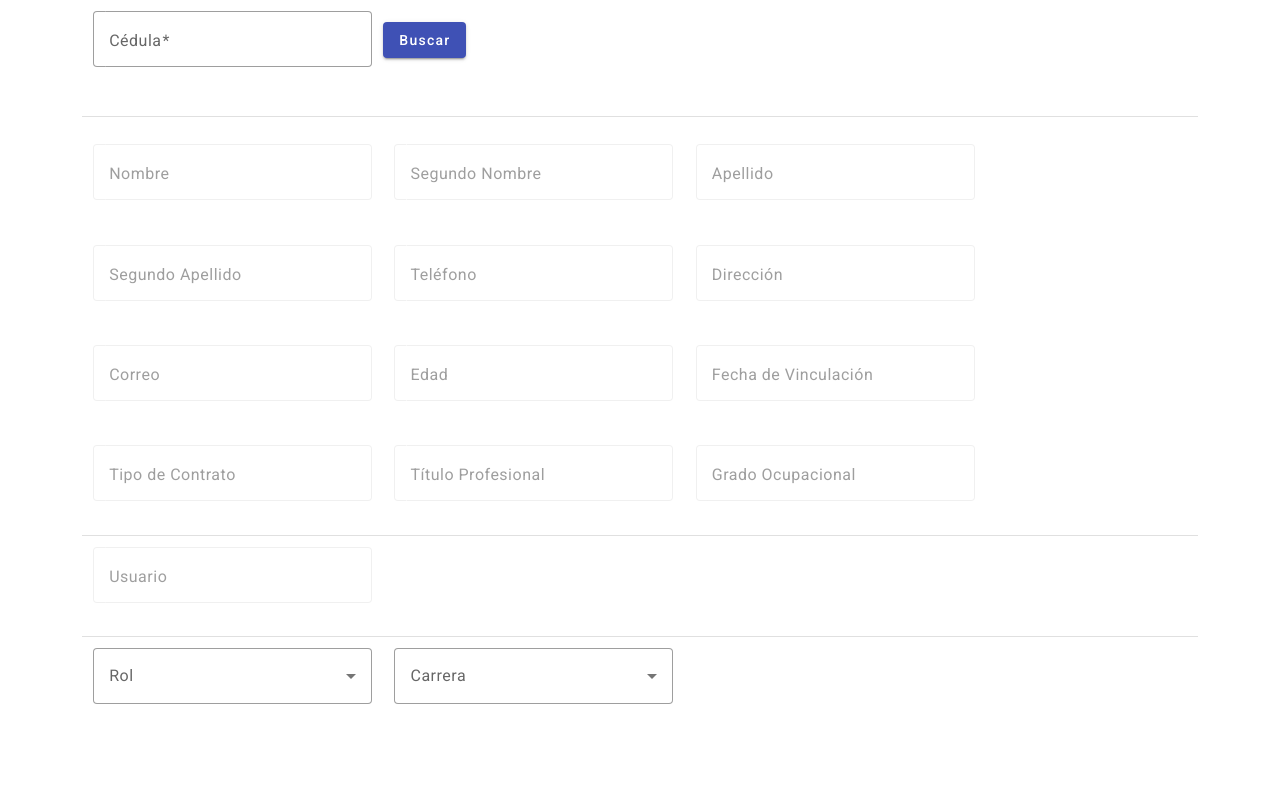
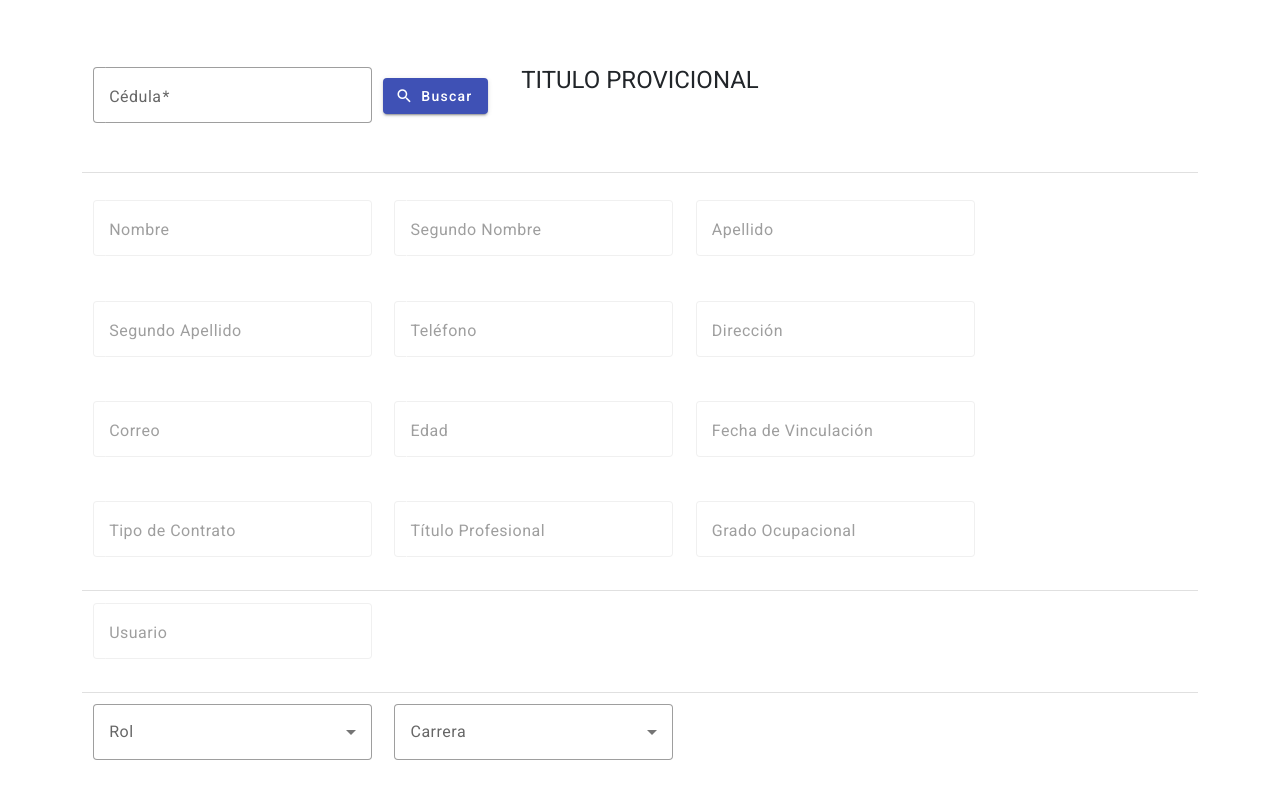
Before and after one commit to Sanchez70/Front_Gadi, an Angular app in the folder gadifront/: page /admin_Creacion in a window 1280 px wide. Built offline with nearby package versions, Linux system fonts and the light colour scheme.

Commit message:
fix tabla

```diff
--- a/gadifront/src/app/views/admin-creacion/admin-creacion.component.css
+++ b/gadifront/src/app/views/admin-creacion/admin-creacion.component.css
@@ -14,3 +14,15 @@
     width: 25%;
     margin: 1%;
   }
+
+  .contenedorBoton{
+    margin-top: 5%;
+  }
+
+  h1 {
+    position: absolute;
+    top: 10%;
+    left: 50%;
+    transform: translate(-50%, -50%);
+    padding: 2%;
+  }
--- a/gadifront/src/app/views/admin-creacion/admin-creacion.component.html
+++ b/gadifront/src/app/views/admin-creacion/admin-creacion.component.html
@@ -1,11 +1,16 @@
 <div class="container">
+  <h1> TITULO PROVICIONAL</h1>
+  <div class="contenedorBoton">
   <form [formGroup]="searchForm" (ngSubmit)="buscarPersona()">
     <mat-form-field appearance="outline">
       <mat-label>Cédula</mat-label>
       <input matInput formControlName="cedula" />
     </mat-form-field>
-    <button mat-raised-button color="primary" type="submit">Buscar</button>
+    <button mat-raised-button color="primary" type="submit" >Buscar
+      <mat-icon>search</mat-icon>
+    </button>
   </form>
+</div>
   <mat-divider></mat-divider>
   <form [formGroup]="personaForm">
     <mat-form-field appearance="outline">
--- a/gadifront/src/app/views/tabla/tabla.component.css
+++ b/gadifront/src/app/views/tabla/tabla.component.css
@@ -8,6 +8,30 @@ table {
   overflow: auto;
   display: block;
 }
+
+
+.container{
+  display: flex;
+  flex-direction: column;
+
+}
+
+th{
+ color: #fff;
+}
+
+h1 {
+  position: absolute;
+  top: 10%;
+  left: 50%;
+  transform: translate(-50%, -50%);
+  padding: 2%;
+}
+
+/* .example-container {
+  overflow: auto;
+} */
+
 
 /* .mat-elevation-z8 {
   box-shadow: 0 2px 8px rgba(0, 0, 0, 0.15);
@@ -54,17 +78,3 @@ table {
     text-align: center;
   }
 } */
-
-.container{
-  display: flex;
-  flex-direction: column;
-
-}
-
-th{
- color: rgb(255, 255, 255);
-}
-
-/* .example-container {
-  overflow: auto;
-} */
--- a/gadifront/src/app/views/tabla/tabla.component.html
+++ b/gadifront/src/app/views/tabla/tabla.component.html
@@ -1,4 +1,5 @@
 <div class="container">
+  <h1>DISTRIBUTIVO</h1>
   <mat-form-field appearance="outline">
     <mat-label>Buscar...</mat-label>
     <input matInput (input)="applyFilter($event)" />
@@ -7,8 +8,8 @@
     <table mat-table [dataSource]="dataSource" matSort>
 
       <!-- Cédula Column -->
-      <ng-container matColumnDef="cedula" sticky>
-        <th mat-header-cell *matHeaderCellDef mat-sort-header [style.background-color]="color">Cédula</th>
+      <ng-container matColumnDef="cedula" sticky >
+        <th mat-header-cell *matHeaderCellDef mat-sort-header [style.background-color] ="color">Cédula</th>
         <td mat-cell *matCellDef="let persona">{{ persona.cedula }}</td>
       </ng-container>
 
```
